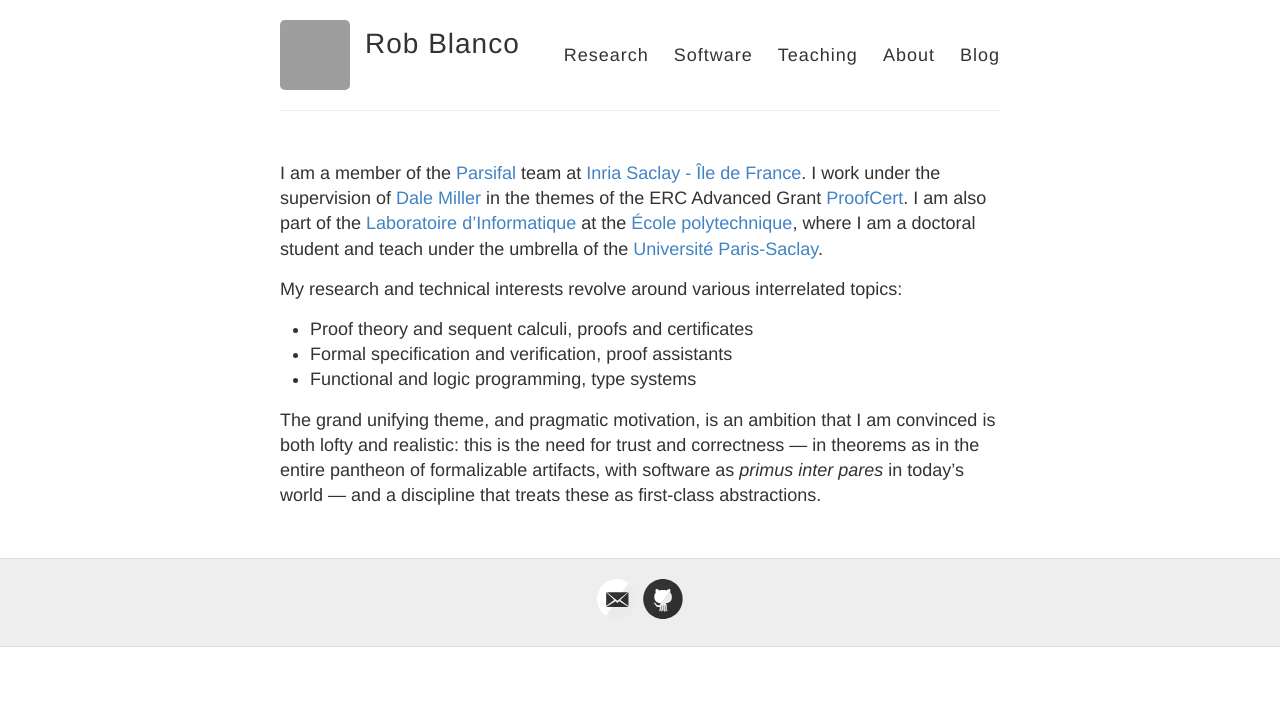
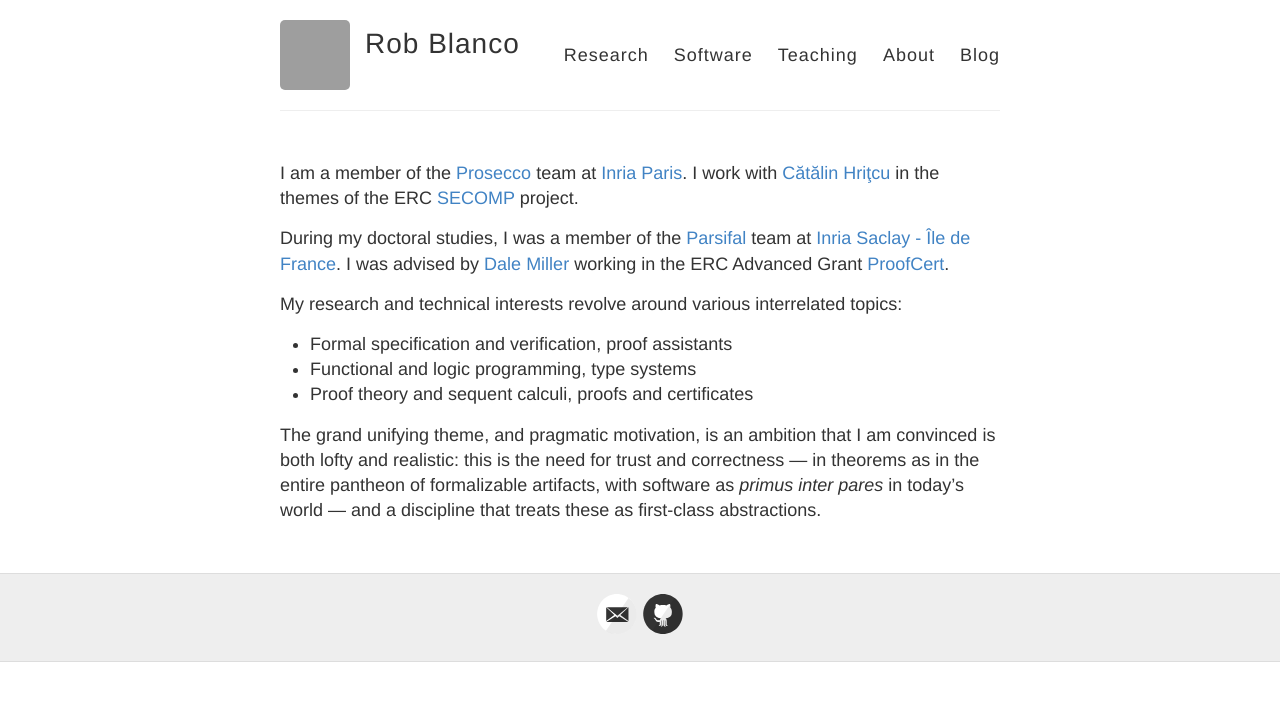
Before and after one commit to robblanco/robblanco.github.io, a Jekyll site: the page built from index.md, in a window 1280 px wide. Shown: the top 701 px of the page. Built offline with Jekyll 4.4.1, drawn with Linux system fonts in a browser that asks for light colours; grey boxes are pictures that could not be loaded.

Commit message:
Start overhauling the page

```diff
--- a/index.md
+++ b/index.md
@@ -2,19 +2,22 @@
 layout: default
 ---
 
-I am a member of the [Parsifal](https://team.inria.fr/parsifal/) team
+I am a member of the [Prosecco](http://prosecco.gforge.inria.fr/) team
+at [Inria Paris](https://www.inria.fr/en/centre/paris).
+I work with [Cătălin Hriţcu](http://prosecco.gforge.inria.fr/personal/hritcu/)
+in the themes of the ERC [SECOMP](https://secure-compilation.github.io/) project.
+
+During my doctoral studies,
+I was a member of the [Parsifal](https://team.inria.fr/parsifal/) team
 at [Inria Saclay - Île de France](https://www.inria.fr/en/centre/saclay).
-I work under the supervision of [Dale Miller](http://www.lix.polytechnique.fr/Labo/Dale.Miller/)
-in the themes of the ERC Advanced Grant [ProofCert](https://team.inria.fr/parsifal/proofcert/).
-I am also part of the [Laboratoire d'Informatique](https://www.lix.polytechnique.fr/)
-at the [École polytechnique](https://www.polytechnique.edu/), where I am a doctoral student and teach
-under the umbrella of the [Université Paris-Saclay](https://www.universite-paris-saclay.fr/).
+I was advised by [Dale Miller](http://www.lix.polytechnique.fr/Labo/Dale.Miller/)
+working in the ERC Advanced Grant [ProofCert](https://team.inria.fr/parsifal/proofcert/).
 
 My research and technical interests revolve around various interrelated topics:
 
- * Proof theory and sequent calculi, proofs and certificates
  * Formal specification and verification, proof assistants
  * Functional and logic programming, type systems
+ * Proof theory and sequent calculi, proofs and certificates
 
 The grand unifying theme, and pragmatic motivation, is an ambition that I am
 convinced is both lofty and realistic: this is the need for trust and
```
